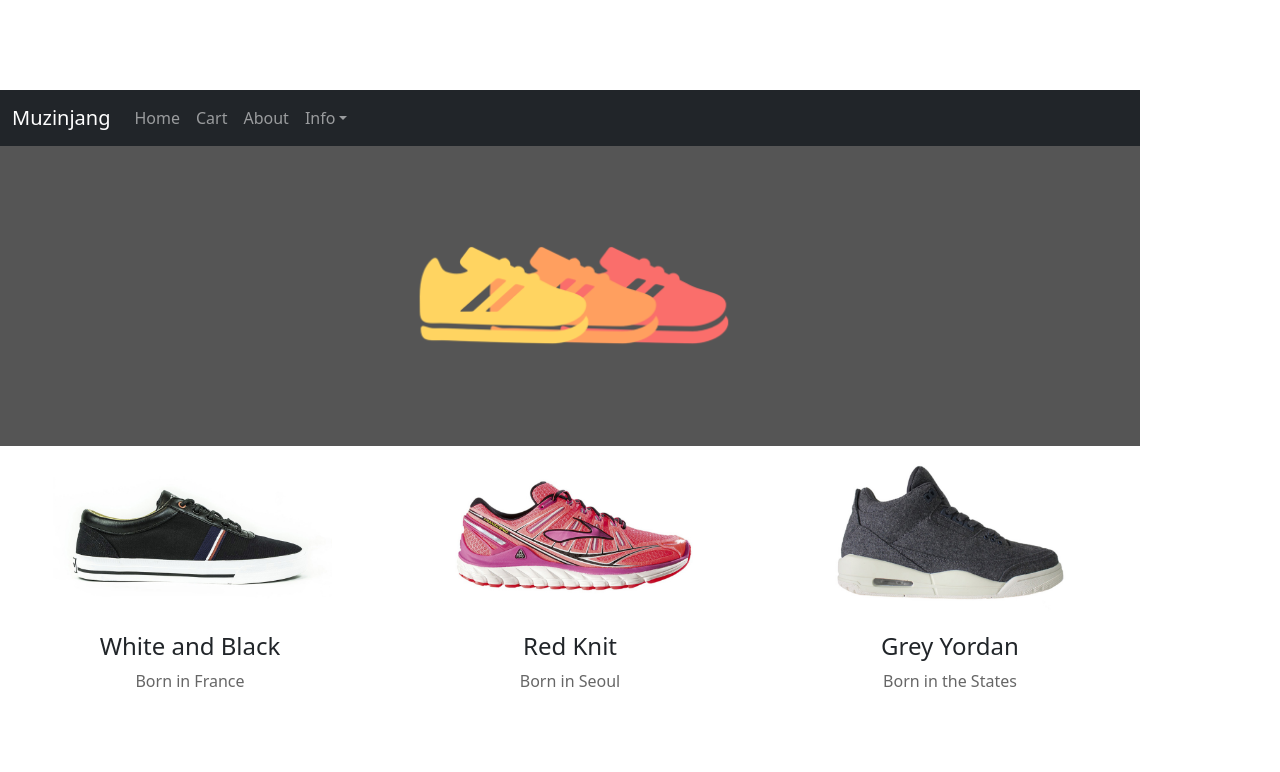
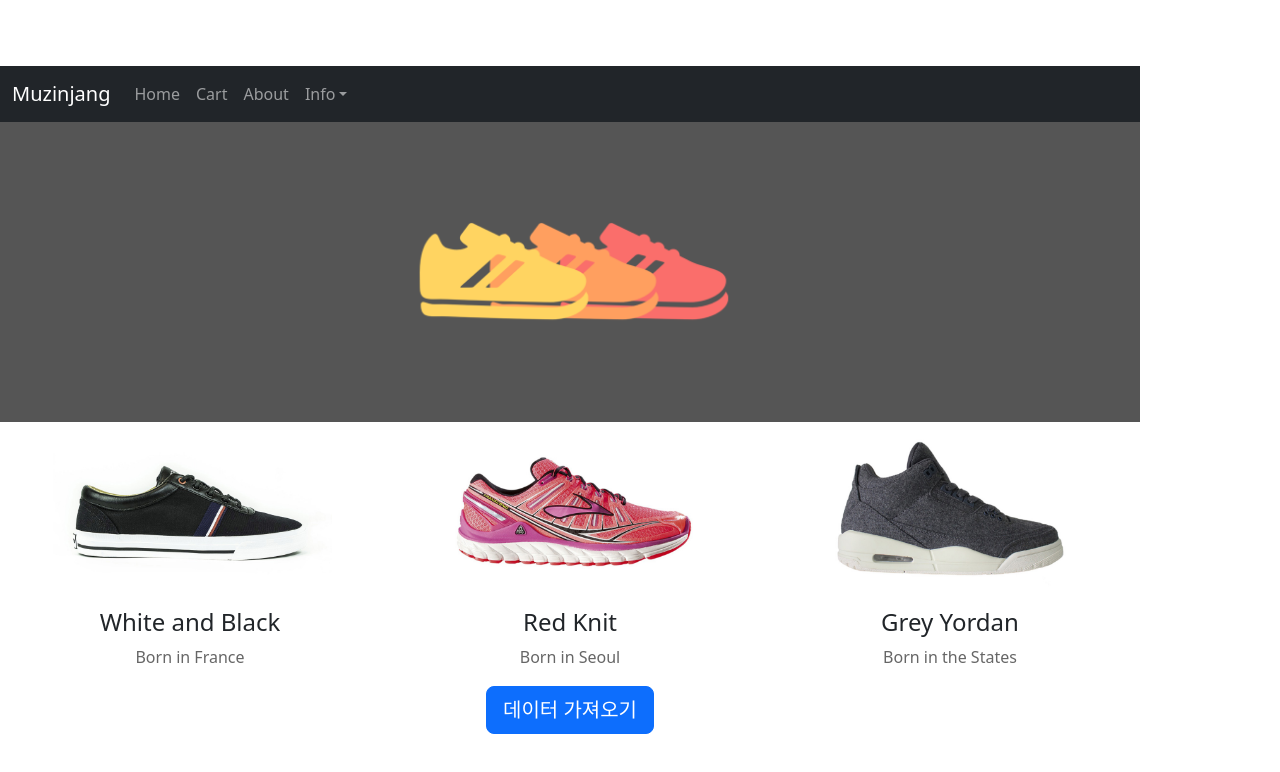
Before and after one commit to kumanamu/shoes-shop, a React (Vite) app: page / in a window 1280 px wide. Shown: the top 772 px of the page. Built offline with nearby package versions, Linux system fonts and the light colour scheme.

Commit message:
데이터가져오기

```diff
--- a/package.json
+++ b/package.json
@@ -10,11 +10,13 @@
     "preview": "vite preview"
   },
   "dependencies": {
+    "axios": "^1.12.2",
     "bootstrap": "^5.3.8",
     "react": "^19.1.1",
     "react-bootstrap": "^2.10.10",
     "react-dom": "^19.1.1",
-    "react-router-dom": "^7.9.1"
+    "react-router-dom": "^7.9.1",
+    "yarn": "^1.22.22"
   },
   "devDependencies": {
     "@eslint/js": "^9.33.0",
--- a/src/App.jsx
+++ b/src/App.jsx
@@ -2,12 +2,12 @@
 import AppNavBar from "./AppNavBar";
 // assets 폴더 내의 이미지 사용법 -> import 해서 사용
 import bg_png from "./assets/images/bg.png"
-import data from "./Data/data";
+import data from "./data/data";
 import { useState } from "react";
 import { Routes, Route } from "react-router-dom";
 import Detail from "./Detail";
 import About from "./About";
-import Home from "./home";
+import Home from "./Home";
 
 function App() {
   // 상품정보를 갖는 product 스테이트를 만든다.
@@ -26,7 +26,7 @@
       {/* Routing 정보를 한꺼번에 모아놓는 장소 */}
       {/* 스프링에서 사용하는 컨트롤러 클래스 */}
       <Routes>
-        <Route path="/" element={<Home product={product}/>} />
+        <Route path="/" element={<Home product={product} setProduct={setProduct}/>} />
         {/* /detail/2 -> PathVariable 설정 법 */}
         <Route path="/detail/:id" element={<Detail product={product}/>} />
         <Route path="/cart" element={<div>장바구니페이지</div>} />
--- a/src/Detail/index.jsx
+++ b/src/Detail/index.jsx
@@ -1,6 +1,38 @@
+import { useEffect, useState } from "react";
 import { useNavigate, useParams } from "react-router-dom";
+import Discount from "../Discount";
 
 function Detail({product}){
+
+  const [showAlert, setShowAlert] = useState(true)
+  const [inputData, setInputData] = useState('')
+  // 숫자말고 문자 입력 시 처리를 확인 할 논리값
+  const [state, setState] = useState(false)
+
+  // useEffect 실행 확인
+  useEffect(()=>{
+    // 타이머를 붙이고 2초 후에 Discount가 사라지도록
+    const myTimer = setTimeout(()=> setShowAlert(false), 2000);
+    // 기존 사용한 타이머를 삭제
+    return ()=>{
+      clearTimeout(myTimer);
+    }
+    // 처음 실행 될 때 딱 한번만...
+  }, [])
+
+  // 입력 수량 확인 용 Effect
+  // input 상자에만 반응
+  useEffect(()=>{
+    // inputData state가 문자면...
+    // isNaN : is Not a Number
+    if(isNaN(inputData)){
+      setState(true)
+    } else {
+      setState(false)
+    }
+  }, [inputData])
+
+
   // detail/3 -> pathvariable 값을 확인...
   // hook : useParams
   // 파라미터를 변수로 저장할 때는 중괄로 사용 필수
@@ -24,6 +56,9 @@
 
   return(
     <div className="container">
+        <div className="container mt-2">
+          {showAlert && <Discount />}
+        </div>
       <div className="row">
         <div className="col-md-6">
           <img src={`/images/shoes${findProduct.id+1}.jpg`}
@@ -32,6 +67,12 @@
         <div className="col-md-6">
           <h4 className="pt-5">{findProduct.title}</h4>
           <p>{findProduct.content}</p>
+          {/* 문자가 들어올 때 출력할 내용 */}
+          {state && <div>오류</div>}
+          <p>수량 :
+            <input type="text"
+              onChange={(e)=>{setInputData(e.target.value)}}/>
+          </p>
           <p>{findProduct.price}</p>
           <button className="btn btn-danger">주문하기</button>
         </div>
--- /dev/null
+++ b/src/Discount/index.jsx
@@ -0,0 +1,8 @@
+function Discount(){
+  return(
+    <div className="alert alert-waring">
+      2초 이내 구매시 할인
+    </div>
+  )
+}
+export default Discount;
--- a/src/home/index.jsx
+++ b/src/home/index.jsx
@@ -1,12 +1,13 @@
-import {Container, Row, Col} from 'react-bootstrap';
+import {Container, Row, Col, Button} from 'react-bootstrap';
 import Product from '../Product';
+import axios from 'axios';
 
-function Home({product}){
+function Home({product, setProduct}){
   return(
     <div>
       {/* 상품진열영역 시작 */}
       <Container>
-        <Row>
+        <Row xs={3}>
           {
             product.map((shoes, _)=>{
               return(
@@ -20,6 +21,36 @@
         </Row>
       </Container>
       {/* 상품진열영역 끝 */}
+      <div className='d-flex justify-content-center
+          align-items-center'>
+          <Button variant="primary" size="lg"
+            onClick={async()=>{
+              try{
+                const result1 = await axios('https://zzzmini.github.io/js/react_data_01.json')
+                let temp = [... product, ... result1.data];
+                setProduct(temp);
+              } catch (error){
+                console.log("가져오기 실패", error)
+              }
+
+
+
+              // 데이터를 3개 가져오는 함수
+              // axios
+              //   .get('https://zzzmini.github.io/js/react_data_01.json')
+              //   .then((result)=>{
+              //     let temp = [... product]
+              //     for(let x of result.data){
+              //       temp.push(x)
+              //     }
+              //     setProduct(temp)
+              //   })
+              //   .catch(()=>{
+              //     console.log("가져오기 실패")
+              //   })
+            }}>
+            데이터 가져오기</Button>
+      </div>
     </div>
   )
 }
```
Also changed, not shown: 1 other file (tests, documents, lock files or other folders).
